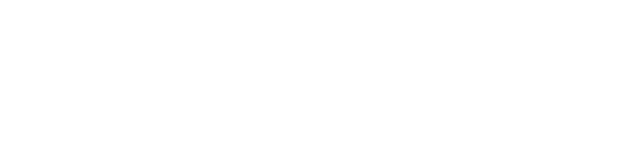
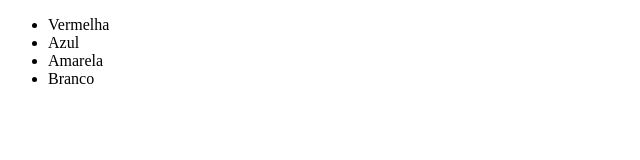
Before and after one commit to feshow27/minha-pagina, a plain HTML site: page index.html in a window 1280 px wide. Shown: the whole page, without its empty margins (0-640 px from the left). Drawn offline with Linux system fonts and the light colour scheme.

Commit message:
adicionar a cor branca

```diff
--- a/index.html
+++ b/index.html
@@ -6,6 +6,11 @@
   <title>Document</title>
 </head>
 <body>
-
+ <ul>
+  <li>Vermelha</li>
+  <li>Azul</li>
+  <li>Amarela</li>
+  <li>Branco</li>
+ </ul>
 </body>
 </html>
```
